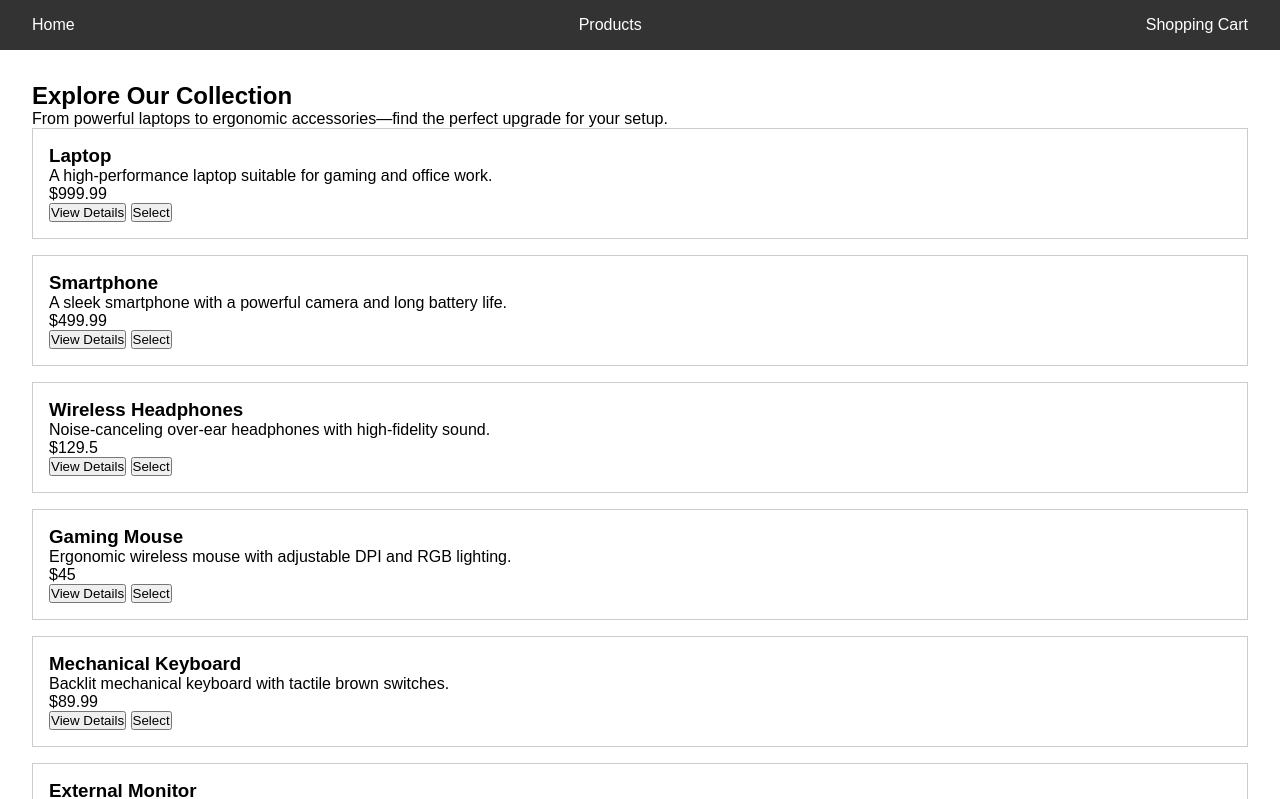
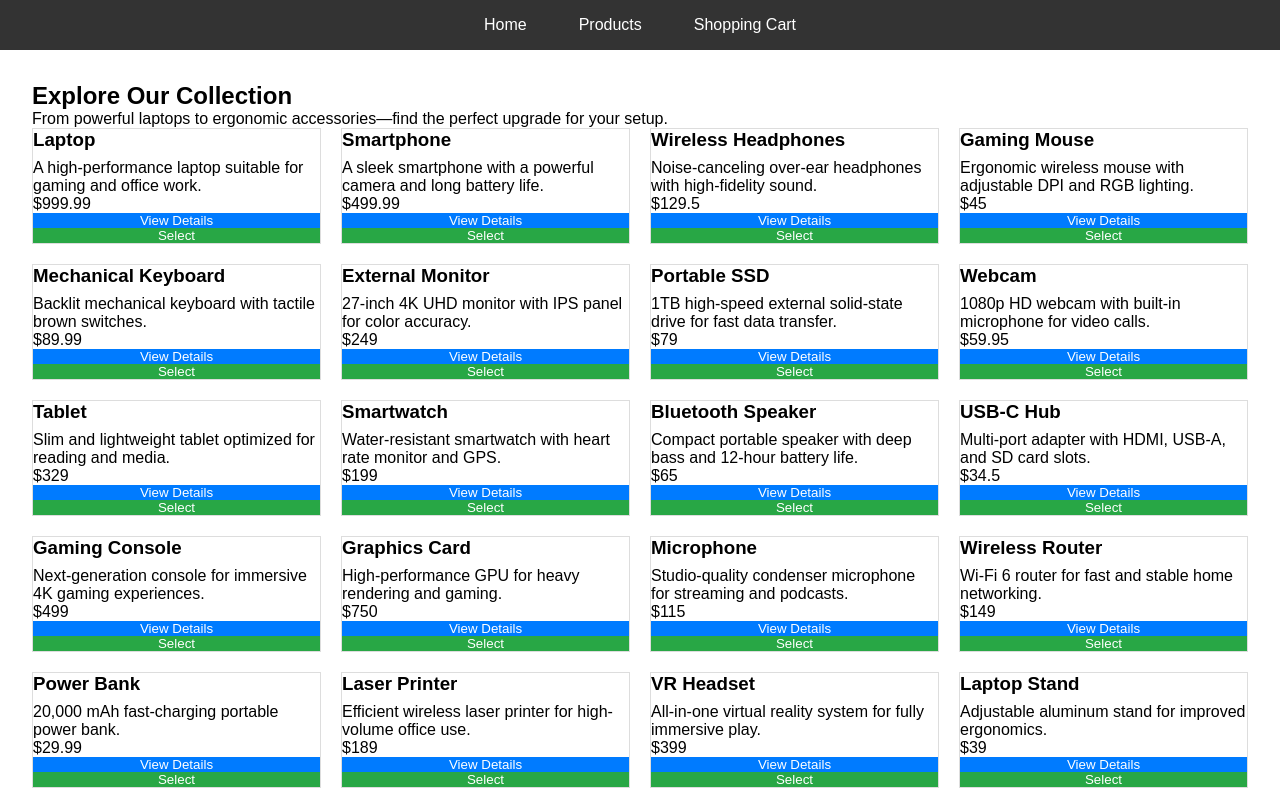
Before and after one commit to Mouazmj/Simple-Online-Store, a website built with Vite: page index.html in a window 1280 px wide. Both pictures are taken after a click on the link "Products". Shown: the top 799 px of the page. Built offline with nearby package versions, Linux system fonts and the light colour scheme.

Commit message:
Style the product list and details and change up

```diff
--- a/main.css
+++ b/main.css
@@ -14,16 +14,16 @@ nav {
     color: white;
     padding: 1rem;
     display: flex;
-    justify-content: space-between;
+    justify-content: center;
     align-items: center;
     position: sticky;
     top: 0;
     transition: background-color 0.3s ease;
+    gap: 20px;
 }
 
 nav a {
     color: white;
-    text-decoration: none;
     margin: 0 1rem;
 }
 
@@ -35,8 +35,40 @@ section {
     padding: 2rem;
 }
 
+#emptyproductlist {
+    display: grid;
+    grid-template-columns: repeat(auto-fit, minmax(250px, 1fr));
+    gap: 20px;
+}
+
 .product-card {
-    border: 1px solid #ccc;
-    padding: 1rem;
-    margin-bottom: 1rem;
+    background-color: white;
+    border: 1px solid #ddd;
+    transform: translateY(0);
+    transition: 0.3s;
+    display: flex;
+    flex-direction: column;
 }
+
+.product-card:hover {
+    transform: translateY(-10px);
+    box-shadow: 0 10px 20px rgba(0,0,0,0.2);
+}
+.product-card h3 {
+    margin-bottom: 0.5rem;
+}
+
+button {
+    border: none;
+    cursor: pointer;
+}
+
+.add-to-cart {
+    background-color: #28a745;
+    color: white;
+}
+
+.product-details {
+    background-color: #007bff;
+    color: white;
+}
```
